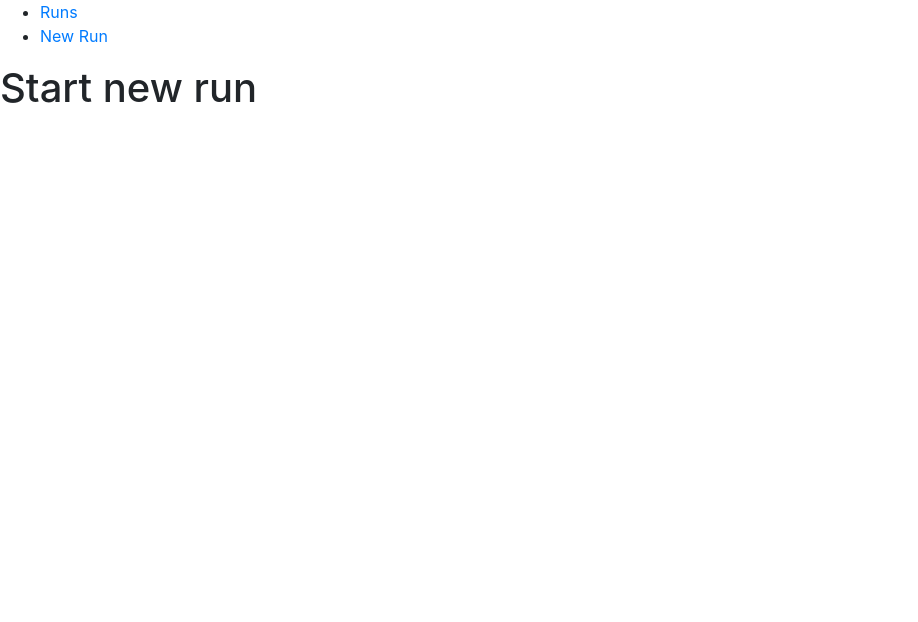
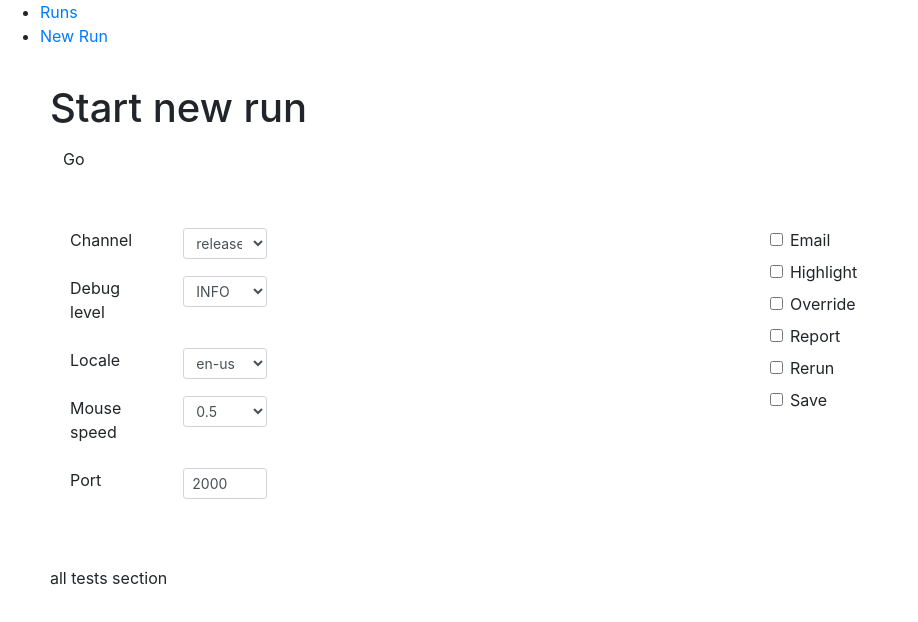
Before and after one commit to psilaghi/iris-control-center, a React (Create React App) app: page /runs/new in a window 1280 px wide. Shown: the top 622 px of the page, without its empty margins (0-918 px from the left). Built offline with nearby package versions, Linux system fonts and the light colour scheme.

Commit message:
New run page

```diff
--- a/src/components/NewRunPage/index.js
+++ b/src/components/NewRunPage/index.js
@@ -1,9 +1,274 @@
 import * as React from 'react';
+import ApiClient from '../apiClient';
+import './style.css';
 
-function NewRunPage() {
-  return (
-    <h1>Start new run</h1>
-  );
+const LABELS = {
+  email: 'Email',
+  firefox: 'Channel',
+  highlight: 'Highlight',
+  level: 'Debug level',
+  locale: 'Locale',
+  mouse: 'Mouse speed',
+  override: 'Override',
+  port: 'Port',
+  report: 'Report',
+  rerun: 'Rerun',
+  save: 'Save'
+};
+
+class NewRunPage extends React.Component {
+  constructor(props) {
+    super(props);
+    this.state = {
+      args: {},
+      tests: {},
+      newRun: {}
+    };
+  }
+
+  componentDidMount() {
+    ApiClient.get('/data/all_args.json').then(response => {
+      const defaults = {};
+      for (let key in response) {
+        defaults[key] = (response[key].type === 'bool' ? (response[key].default === 'true') : response[key].default);
+      }
+      this.setState({
+        args: response,
+        newRun: defaults
+      });
+    });
+    ApiClient.get('/data/all_tests.json').then(response => this.setState({tests: response}));
+  }
+
+  handleChange = (event) => {
+    this.setState({
+      newRun: {
+        ...this.state.newRun,
+        [event.target.name]: event.target.value
+      }
+    });
+  }
+
+  handleCheckboxChange = (event) => {
+    this.setState({
+      newRun: {
+        ...this.state.newRun,
+        [event.target.name]: event.target.checked ? true : false
+      }
+    });
+  }
+
+  handleSubmit = () => {
+    // ApiClient.post('url',this.state.newRun);
+    console.log(this.state.newRun);
+  }
+
+
+
+  render() {
+    return (
+      <div className="page">
+        <h1>Start new run</h1>
+        <div className="grid-top">
+          <button type="button" className="btn" onClick={this.handleSubmit}>Go</button>
+        </div>
+
+        <div className="grid">
+          <div className="grid-left">
+            {this.state.args.firefox && (
+              <div className="form-group row">
+                <label htmlFor="firefox" className="col-sm-2">{LABELS.firefox}</label>
+                <div className="col-sm-2">
+                  <select
+                    className="form-control form-control-sm"
+                    id="firefox"
+                    name="firefox"
+                    value={this.state.newRun.firefox}
+                    onChange={this.handleChange}
+                  >
+                    {this.state.args.firefox.value.map(value =>
+                      (<option key={value}>{value}</option>)
+                    )}
+                  </select>
+                </div>
+              </div>
+            )}
+
+            {this.state.args.level && (
+              <div className="form-group row">
+                <label htmlFor="level" className="col-sm-2">{LABELS.level}</label>
+                <div className="col-sm-2">
+                  <select
+                    className="form-control form-control-sm"
+                    id="level"
+                    name="level"
+                    value={this.state.newRun.level}
+                    onChange={this.handleChange}
+                  >
+                    {this.state.args.level.value.map(value =>
+                      (<option key={value}>{value}</option>)
+                    )}
+                  </select>
+                </div>
+              </div>
+            )}
+
+            {this.state.args.locale && (
+              <div className="form-group row">
+                <label htmlFor="locale" className="col-sm-2">{LABELS.locale}</label>
+                <div className="col-sm-2">
+                  <select
+                    className="form-control form-control-sm"
+                    id="locale"
+                    name="locale"
+                    value={this.state.newRun.locale}
+                    onChange={this.handleChange}
+                  >
+                    {this.state.args.locale.value.map(value =>
+                      (<option key={value}>{value}</option>)
+                    )}
+                  </select>
+                </div>
+              </div>
+            )}
+
+            {this.state.args.mouse && (
+              <div className="form-group row">
+                <label htmlFor="mouse" className="col-sm-2">{LABELS.mouse}</label>
+                <div className="col-sm-2">
+                  <select
+                    className="form-control form-control-sm"
+                    id="mouse"
+                    name="mouse"
+                    value={this.state.newRun.mouse}
+                    onChange={this.handleChange}
+                  >
+                    {this.state.args.mouse.value.map(value =>
+                      (<option key={value}>{value}</option>)
+                    )}
+                  </select>
+                </div>
+              </div>
+            )}
+
+            {this.state.args.port && (
+              <div className="form-group row">
+                <label htmlFor="port" className="col-sm-2">{LABELS.port}</label>
+                <div className="col-sm-2">
+                  <input
+                    type="text"
+                    className="form-control form-control-sm"
+                    id="port"
+                    name="port"
+                    value={this.state.newRun.port}
+                    onChange={this.handleChange}
+                  />
+                </div>
+              </div>
+            )}
+          </div>
+
+          <div className="grid-right">
+            {this.state.args.email && (
+              <div className="checkbox">
+                <label>
+                  <input
+                    name="email"
+                    className="form-check-input"
+                    type="checkbox"
+                    checked={this.state.newRun.email}
+                    onChange={this.handleCheckboxChange}
+                  />
+                  {LABELS.email}
+                </label>
+              </div>
+            )}
+
+            {this.state.args.highlight && (
+              <div className="checkbox">
+                <label>
+                  <input
+                    name="highlight"
+                    className="form-check-input"
+                    type="checkbox"
+                    checked={this.state.newRun.highlight}
+                    onChange={this.handleCheckboxChange}
+                  />
+                  {LABELS.highlight}
+                </label>
+              </div>
+            )}
+
+            {this.state.args.override && (
+              <div className="checkbox">
+                <label>
+                  <input
+                    name="override"
+                    className="form-check-input"
+                    type="checkbox"
+                    checked={this.state.newRun.override}
+                    onChange={this.handleCheckboxChange}
+                  />
+                  {LABELS.override}
+                </label>
+              </div>
+            )}
+
+            {this.state.args.report && (
+              <div className="checkbox">
+                <label>
+                  <input
+                    name="report"
+                    className="form-check-input"
+                    type="checkbox"
+                    checked={this.state.newRun.report}
+                    onChange={this.handleCheckboxChange}
+                  />
+                  {LABELS.report}
+                </label>
+              </div>
+            )}
+
+            {this.state.args.rerun && (
+              <div className="checkbox">
+                <label>
+                  <input
+                    name="rerun"
+                    className="form-check-input"
+                    type="checkbox"
+                    checked={this.state.newRun.rerun}
+                    onChange={this.handleCheckboxChange}
+                  />
+                  {LABELS.rerun}
+                </label>
+              </div>
+            )}
+
+            {this.state.args.save && (
+              <div className="checkbox">
+                <label>
+                  <input
+                    name="save"
+                    className="form-check-input"
+                    type="checkbox"
+                    checked={this.state.newRun.save}
+                    onChange={this.handleCheckboxChange}
+                  />
+                  {LABELS.save}
+                </label>
+              </div>
+            )}
+          </div>
+
+          <div className="grid-bottom">
+          all tests section
+          </div>
+        </div>
+
+
+      </div>
+    )
+  }
 }
 
 export default NewRunPage;
--- /dev/null
+++ b/src/components/NewRunPage/style.css
@@ -0,0 +1,26 @@
+.grid {
+  display: grid;
+  grid-template-areas:
+    "top top"
+    "left right"
+    "bottom bottom";
+  grid-gap: 30px;
+}
+
+.grid-left {
+  grid-area: left;
+  padding: 20px;
+}
+
+.grid-right {
+  grid-area: right;
+  padding: 20px;
+}
+
+.grid-bottom {
+  grid-area: bottom;
+}
+
+.grid-top {
+  grid-area: top;
+}
```
